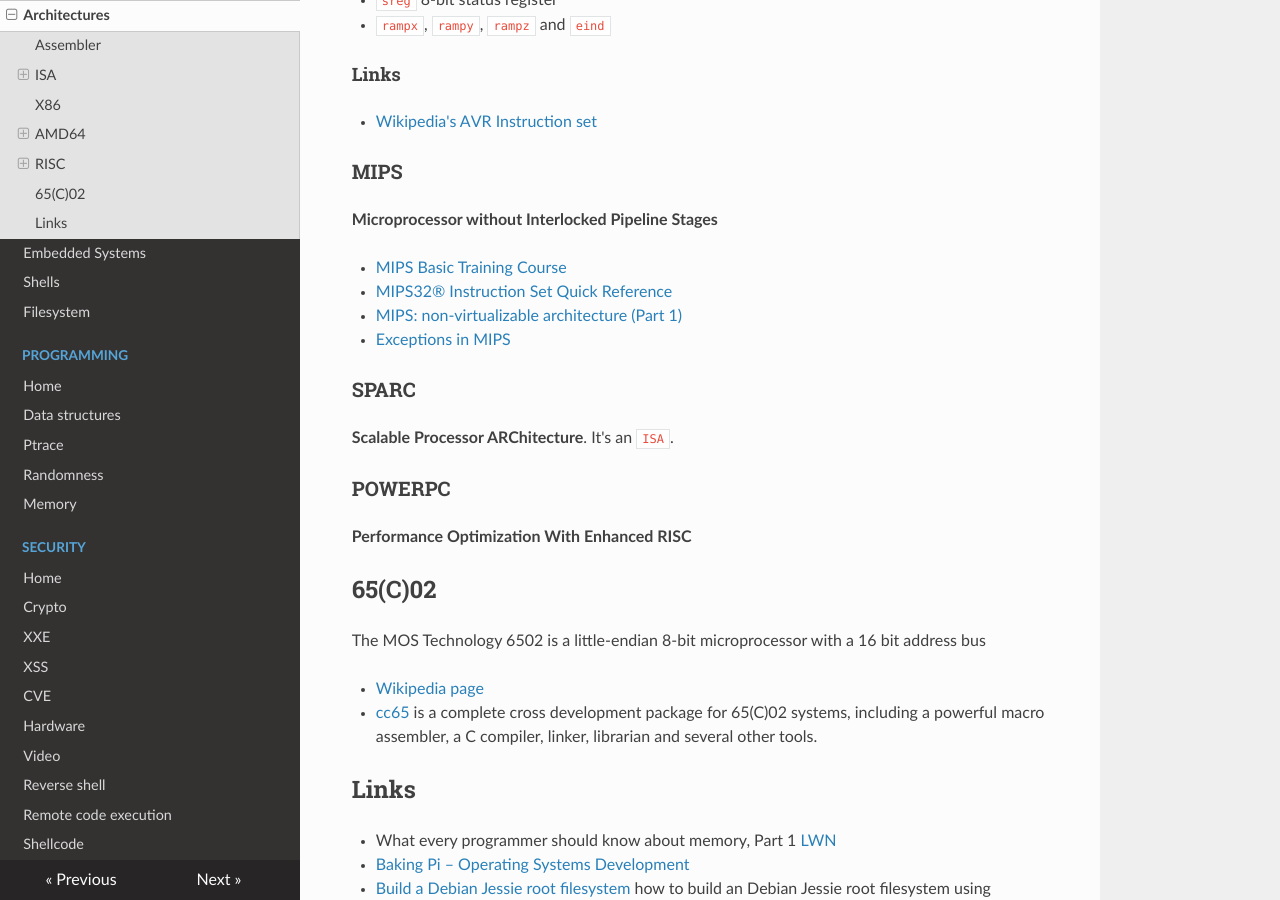
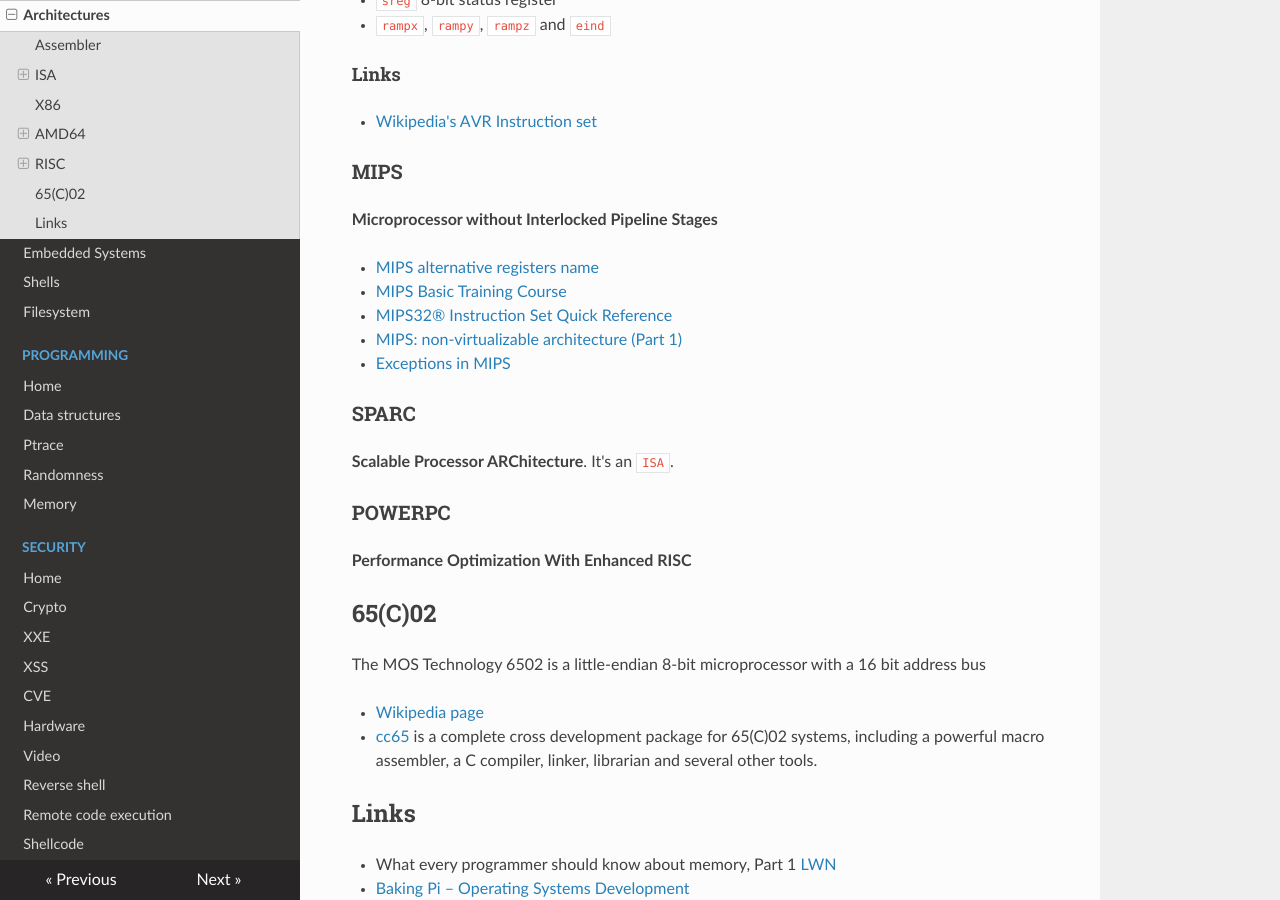
Before and after one commit to gipi/low-level, an MkDocs documentation site: the page built from docs/arch.md, in a window 1280 px wide and 900 px high, scrolled down 3494 px. Built offline with MkDocs 1.6.1, drawn with Linux system fonts in a browser that asks for light colours; nearby versions of some CDN libraries; old or Windows-style settings are respelled for this version of MkDocs.

Commit message:
arch: add link MIPS-related.

```diff
--- a/docs/arch.md
+++ b/docs/arch.md
@@ -154,6 +154,7 @@ There are the following registers:
 
 **Microprocessor without Interlocked Pipeline Stages**
 
+ - [MIPS alternative registers name](https://www.cs.umd.edu/class/sum2003/cmsc311/Notes/Mips/altReg.html)
  - [MIPS Basic Training Course](https://community.imgtec.com/developers/mips/resources/training-courses/mips-basic-training-course/)
  - [MIPS32® Instruction Set Quick Reference](https://www.cs.duke.edu/courses/fall13/compsci250/MIPS32_QRC.pdf)
  - [MIPS: non-virtualizable architecture (Part 1)](http://www.nulltrace.org/2011/04/mips-non-virtualizable-architecture.html)
```
